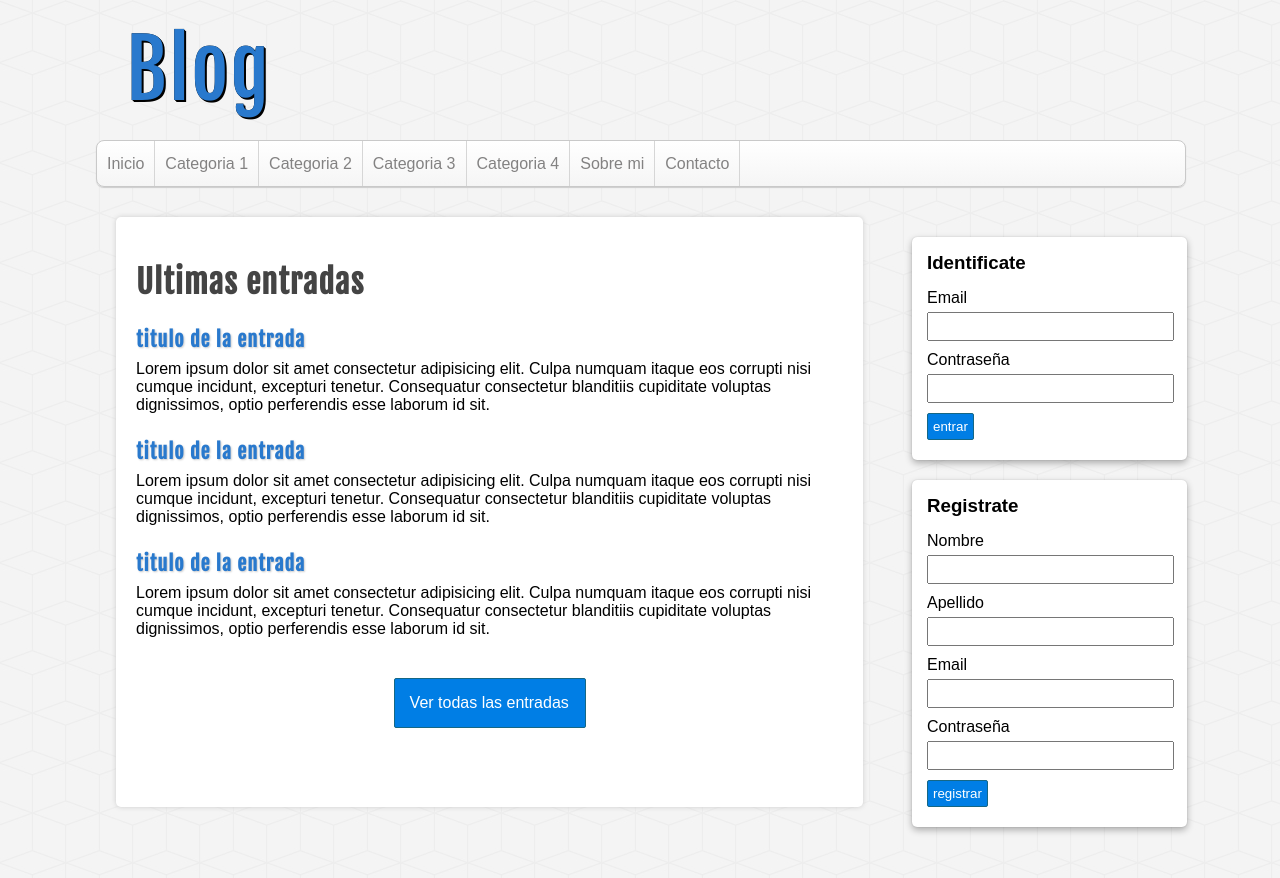
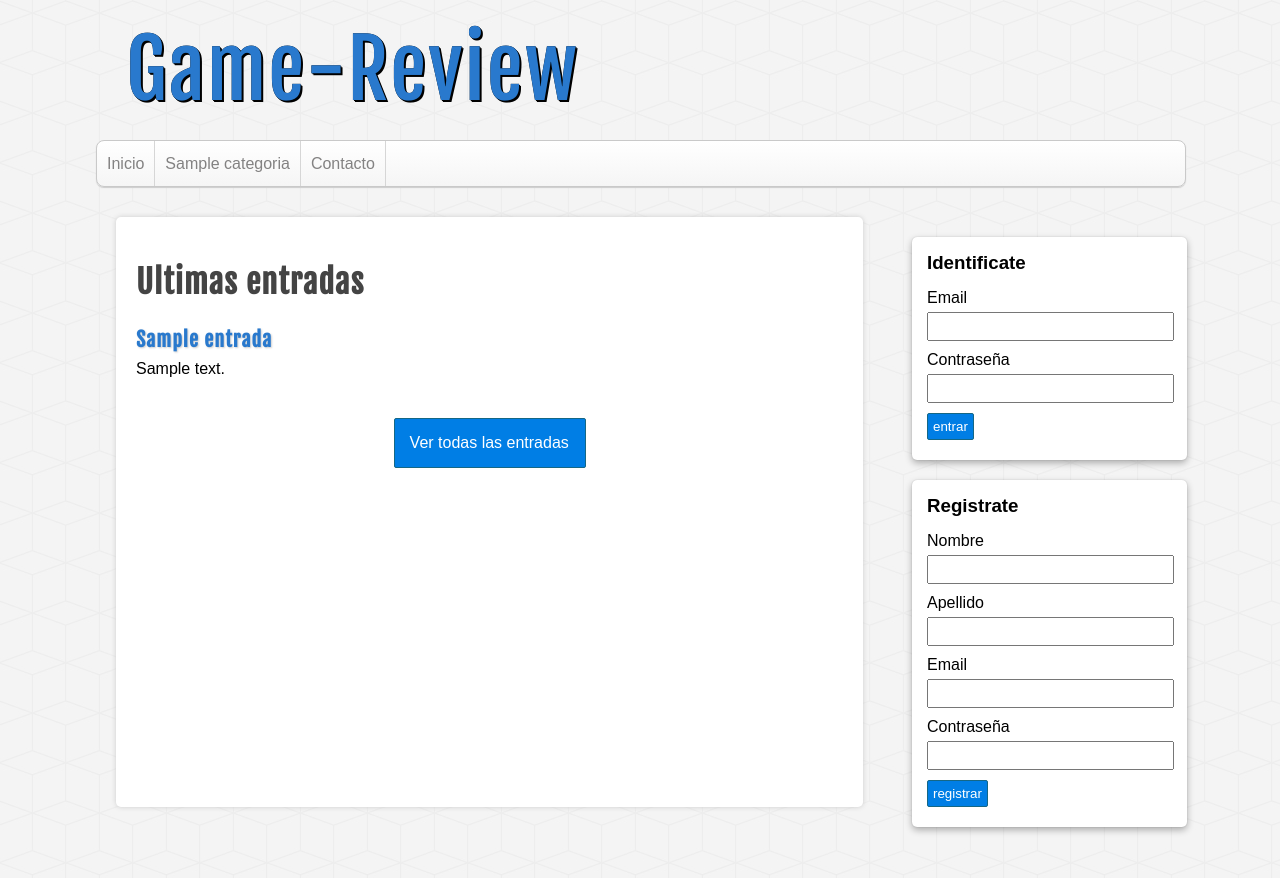
Before and after one commit to AntonioAguilar27/Blog, a PHP site: page / in a window 1280 px wide. Shown: the top 878 px of the page. Run offline with PHP 8.4, Linux system fonts and the light colour scheme; tables that the repository leaves empty or names only in its code hold one stand-in row (values such as "Sample post").

Commit message:
se configuraron las categorias y  ultimas entradas

```diff
--- a/assets/css/style.css
+++ b/assets/css/style.css
@@ -170,6 +170,22 @@ input[type="submit"],
     padding: 5px;
 }
 
+.boton{
+    width: 150px;
+    text-align: center;
+}
+
+.boton-naranja {
+     background: orange;
+}
+
+.boton-verde {
+     background: green;
+}
+
+.boton-rojo {
+    background: red;
+}
 /*PRINCIPAL*/
 
 #principal {
--- a/includes/cabecera.php
+++ b/includes/cabecera.php
@@ -1,4 +1,6 @@
 <?php require_once 'conexion.php'; ?>
+<?php require_once 'includes/helpers.php'; ?>
+
 <!DOCTYPE html>
 <html lang="en">
 <head>
@@ -12,31 +14,26 @@
         <!-- logo -->
         <div id="logo">
             <a href="index.php">
-                Blog
+                Game-Review
             </a>
         </div>
-
         <!-- menu -->
         <nav id="menu">
             <ul>
                 <li>
                     <a href="index.php">Inicio</a>
                 </li>
-                <li>
-                    <a href="index.php">Categoria 1</a>
-                </li>
-                <li>
-                    <a href="index.php">Categoria 2</a>
-                </li>
-                <li>
-                    <a href="index.php">Categoria 3</a>
-                </li>
-                <li>
-                    <a href="index.php">Categoria 4</a>
-                </li>
-                <li>
-                    <a href="index.php">Sobre mi</a>
-                </li>
+                <?php $categorias = conseguirCategorias($db);
+                if(!empty($categorias)) :
+                    while($categoria = mysqli_fetch_assoc($categorias)) :
+                ?>
+                        <li>
+                            <a href="categoria.php?id=<?=$categoria['id']?>"><?=$categoria['nombre']?></a>
+                        </li>
+                <?php
+                    endwhile;
+                endif;
+                ?>
                 <li>
                     <a href="index.php">Contacto</a>
                 </li>
--- a/includes/helpers.php
+++ b/includes/helpers.php
@@ -5,25 +5,8 @@ function mostrarError ($errores, $campo){
     if(isset($errores[$campo]) && !empty($campo)){
         $alerta = "<div class='alerta alerta-error'>$errores[$campo]</div>";
     }
-
     return $alerta;
 }
-
-
-// function borrarErrores(){
-//     $borrado = false;
-
-//     if(isset($_SESSION['errores'])){
-//         $_SESSION['errores'] = null;
-//         $borrado = session_unset($_SESSION['errores']);
-//     }
-
-//     if( isset($_SESSION['completado'])){
-//         $_SESSION['completado'] = null;
-//         session_unset($_SESSION['completado']);
-//     }
-//     return $borrado;
-// }
 
 function borrarErrores() {
 	$borrado = false;
@@ -37,3 +20,28 @@ function borrarErrores() {
 	}
 	return $borrado;
 }
+
+function conseguirCategorias($conexion){
+	$sql = "SELECT * FROM categorias ORDER BY id ASC;";
+	$categorias = mysqli_query($conexion, $sql);
+
+	$result = array();
+	if ($categorias && mysqli_num_rows($categorias) >= 1) {
+		$result = $categorias;
+	}
+
+	return $result;
+}
+
+function conseguirUltimasEntradas($conexion){
+	$sql = "SELECT e.*, c.* FROM entradas e" .
+       " INNER JOIN categorias c ON e.categoria_id = c.id" .
+       " ORDER BY e.id DESC LIMIT 4";
+
+	$entradas=  mysqli_query($conexion, $sql);
+	$resultado = array();
+	if ($entradas && mysqli_num_rows($entradas) >= 1){
+		$resultado = $entradas;
+	}
+	return $entradas;
+}
--- a/includes/lateral.php
+++ b/includes/lateral.php
@@ -1,4 +1,4 @@
-<?php require_once 'includes/helpers.php'; ?>
+
 
 
 <aside id="sidebar">
@@ -7,7 +7,10 @@
                         <div id="usuario-logueado" class="bloque">
                             <h3>Bienvenido, <?=$_SESSION['usuario']['nombre'].' '.$_SESSION['usuario']['apellidos']?></h3>
                             <!-- botones -->
-                            <a href="cerrar.php" class="boton">Cerrar sesion</a>
+                            <a href="cerrar.php" class="boton boton-verde">Crear entrada</a>
+                            <a href="cerrar.php" class="boton">Crear categoria</a>
+                            <a href="cerrar.php" class="boton boton-naranja">Mis datos</a>
+                            <a href="cerrar.php" class="boton boton-rojo">Cerrar sesion</a>
                         </div>
                     <?php endif; ?>
             <div id="login" class="bloque">
--- a/index.php
+++ b/index.php
@@ -5,26 +5,23 @@
 
 <div id="principal">
         <h1>Ultimas entradas</h1>
+
+        <?php
+            $entradas = conseguirUltimasEntradas($db);
+            if (!empty($entradas)) :
+                while($entrada = mysqli_fetch_assoc($entradas)) :
+        ?>
             <article class="entrada">
-    <h2>titulo de la entrada</h2>
+                <h2><?=$entrada['titulo']?></h2>
                     <p>
-        Lorem ipsum dolor sit amet consectetur adipisicing elit. Culpa numquam itaque eos corrupti nisi cumque incidunt, excepturi tenetur. Consequatur consectetur blanditiis cupiditate voluptas dignissimos, optio perferendis esse laborum id sit.
+                        <?=$entrada['descripcion']?>
                     </p>
             </article>
 
-<article class="entrada">
-    <h2>titulo de la entrada</h2>
-    <p>
-        Lorem ipsum dolor sit amet consectetur adipisicing elit. Culpa numquam itaque eos corrupti nisi cumque incidunt, excepturi tenetur. Consequatur consectetur blanditiis cupiditate voluptas dignissimos, optio perferendis esse laborum id sit.
-    </p>
-</article>
-
-<article class="entrada">
-    <h2>titulo de la entrada</h2>
-    <p>
-        Lorem ipsum dolor sit amet consectetur adipisicing elit. Culpa numquam itaque eos corrupti nisi cumque incidunt, excepturi tenetur. Consequatur consectetur blanditiis cupiditate voluptas dignissimos, optio perferendis esse laborum id sit.
-    </p>
-</article>
+        <?php
+                endwhile;
+            endif;
+        ?>
         <div id="ver-todas">
             <a href="">Ver todas las entradas</a>
         </div>
```
Lines whose indentation alone changed are shown as unchanged.
